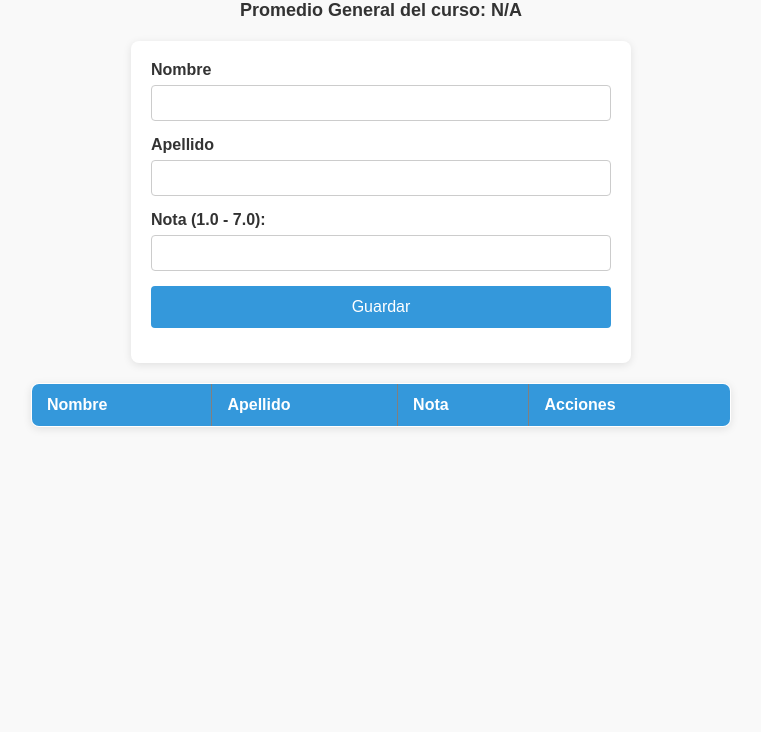
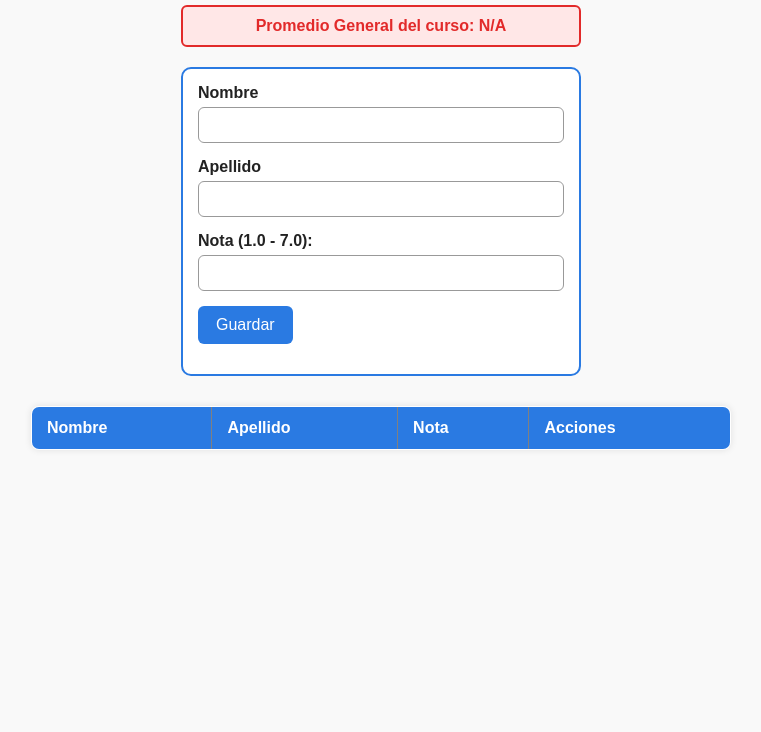
Before and after one commit to crisvarela304/JavaFormulario, a plain HTML site: page index.html in a window 1280 px wide. Shown: the part 68-800 px from the top of the page, without its empty margins (259-1020 px from the left). Drawn offline with Linux system fonts and the light colour scheme.

Commit message:
css listo

```diff
--- a/style.css
+++ b/style.css
@@ -1,27 +1,43 @@
-/* Reset básico */
+
 * {
     box-sizing: border-box;
+    margin: 0;
+    padding: 0;
+    font-family: Arial, sans-serif;
 }
 
 body {
-  font-family: Arial, sans-serif;
-  margin: 20px;
-  background: #f9f9f9;
-  color: #333;
+    background-color: #f9f9f9;
+    padding: 20px;
+    color: #222;
 }
 
 h2 {
     text-align: center;
-  color: #2c3e50;
+    margin-bottom: 20px;
+    font-weight: bold;
+    font-size: 1.8em;
+}
+
+#average {
+    max-width: 400px;
+    margin: 0 auto 20px auto;
+    padding: 10px;
+    border: 2px solid #e22a2a;
+    border-radius: 6px;
+    text-align: center;
+    font-weight: 600;
+    color: #e22a2a;
+    background-color: #ffe7e7;
 }
 
 form {
-  background: #fff;
-  padding: 20px;
-  border-radius: 8px;
-  max-width: 500px;
-  margin: 0 auto 20px auto;
-  box-shadow: 0 2px 8px rgba(0, 0, 0, 0.1);
+    max-width: 400px;
+    margin: 0 auto 30px auto;
+    padding: 15px;
+    border: 2px solid #2a7ae2;
+    border-radius: 10px;
+    background-color: white;
 }
 
 form div {
@@ -30,78 +46,79 @@ form div {
 
 label {
     display: block;
-  margin-bottom: 6px;
-  font-weight: bold;
+    margin-bottom: 5px;
+    font-weight: 600;
 }
 
 input[type="text"],
 input[type="number"] {
     width: 100%;
     padding: 8px 10px;
-  border: 1.5px solid #ccc;
-  border-radius: 4px;
-  font-size: 16px;
+    border: 1.8px solid #999;
+    border-radius: 6px;
+    font-size: 1em;
+    transition: border-color 0.3s ease;
+}
+
+input[type="text"]:focus,
+input[type="number"]:focus {
+    border-color: #2a7ae2;
+    outline: none;
 }
 
 button {
-  background-color: #3498db;
+    background-color: #2a7ae2;
     color: white;
-  padding: 12px 25px;
     border: none;
-  border-radius: 4px;
-  font-size: 16px;
+    padding: 10px 18px;
+    border-radius: 6px;
+    font-size: 1em;
     cursor: pointer;
     transition: background-color 0.3s ease;
-  width: 100%;
 }
 
 button:hover {
-  background-color: #2980b9;
+    background-color: #1a5ad4;
 }
 
-#average {
-  text-align: center;
-  font-weight: bold;
-  margin-bottom: 20px;
-  font-size: 18px;
-}
 
 table {
-  width: 100%;
+    width: 90%;
     max-width: 700px;
     margin: 0 auto;
     border-collapse: collapse;
-  background: white;
+    background-color: white;
     border-radius: 8px;
     overflow: hidden;
-  box-shadow: 0 2px 8px rgba(0, 0, 0, 0.1);
+    box-shadow: 0 0 7px rgba(0,0,0,0.1);
 }
 
 thead {
-  background-color: #3498db;
+    background-color: #2a7ae2;
     color: white;
 }
 
-th,
-td {
+th, td {
     padding: 12px 15px;
     text-align: left;
     border-bottom: 1px solid #ddd;
 }
 
 tbody tr:hover {
-  background-color: #f1f1f1;
+    background-color: #f0f7ff;
 }
 
-/* Responsive */
 @media (max-width: 600px) {
-  form,
-  table {
-    width: 95%;
-    font-size: 14px;
-  }
-  button {
-    font-size: 14px;
+    body {
         padding: 10px;
     }
+
+    form, #average, table {
+        width: 100%;
+        max-width: 100%;
     }
+
+    th, td {
+        padding: 10px 8px;
+    }
+}
```
Lines whose indentation alone changed are shown as unchanged.
